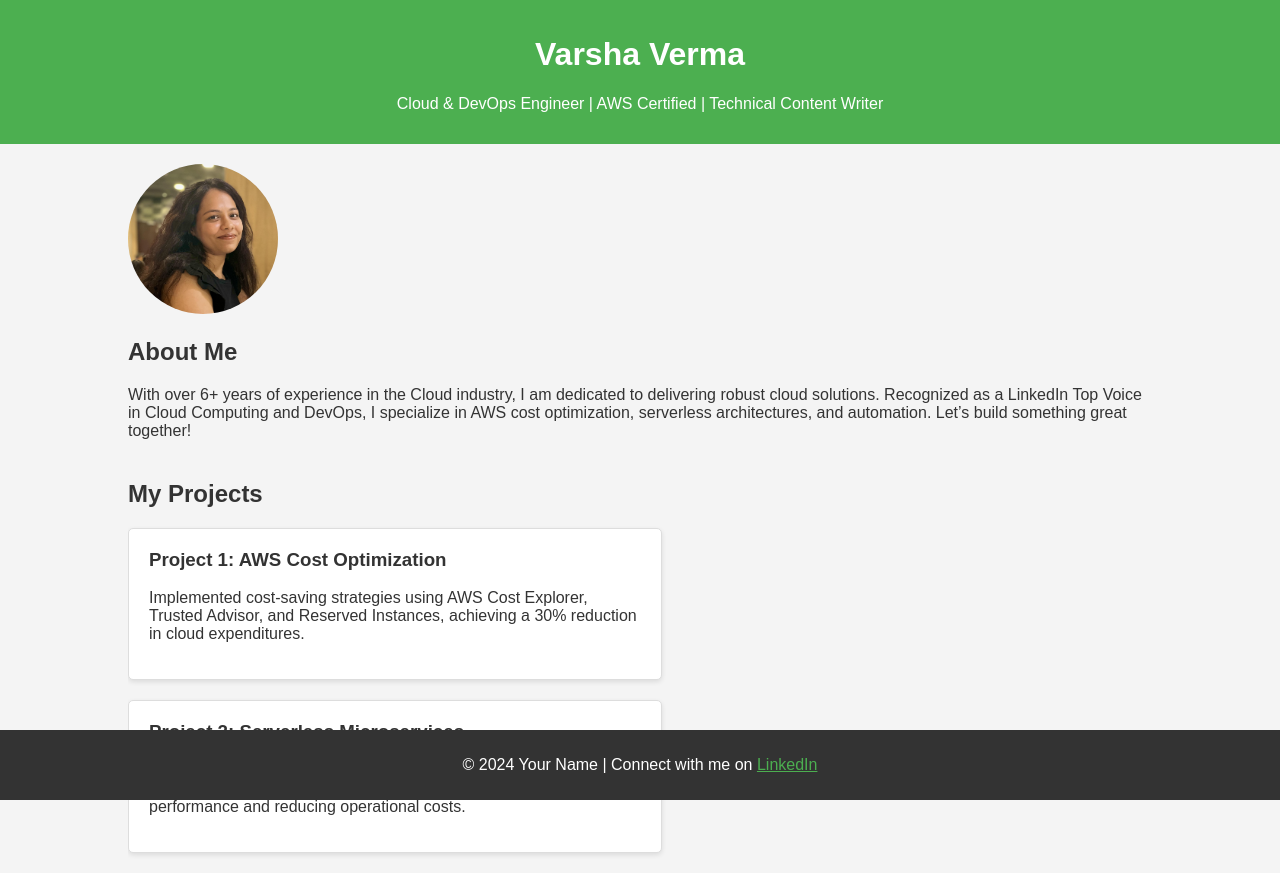
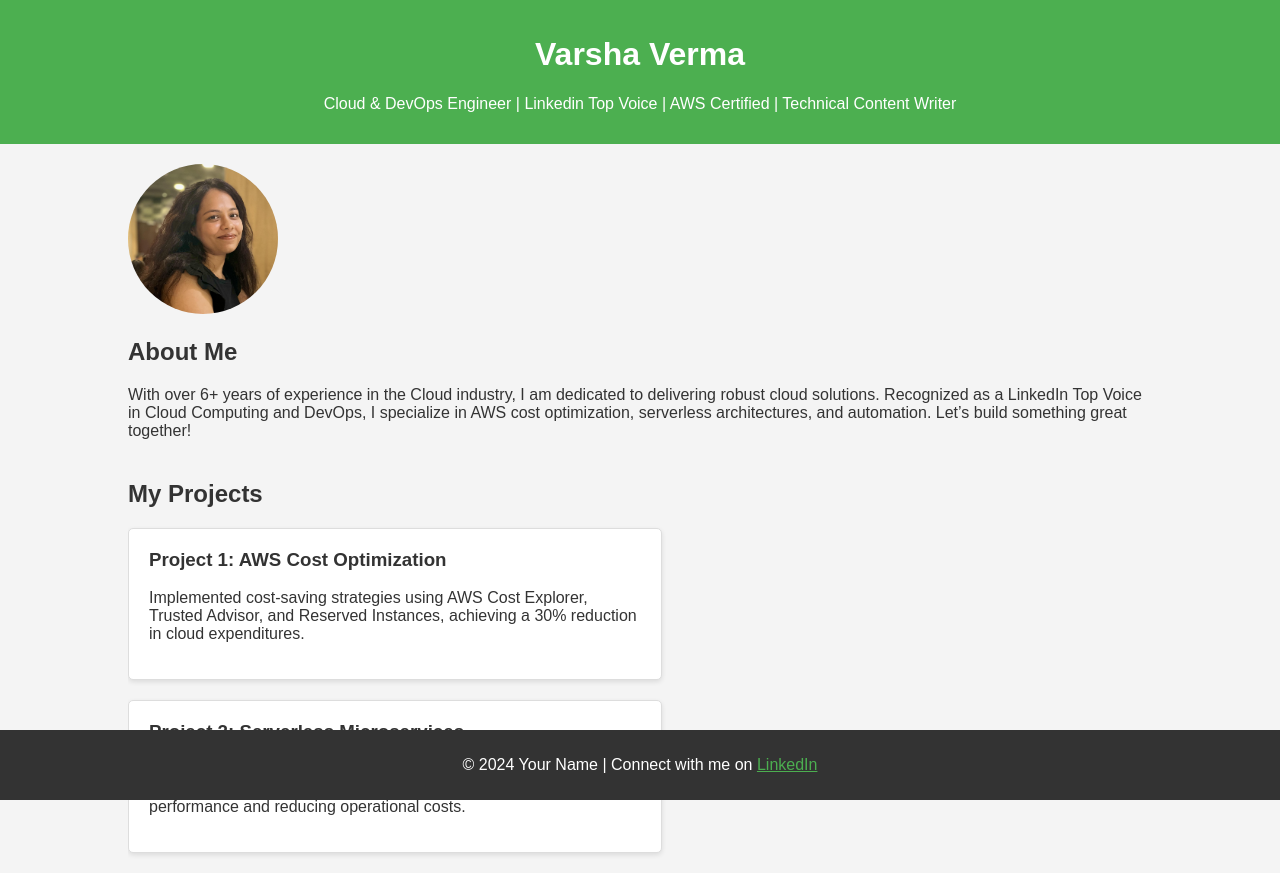
Before and after one commit to Varsha-Verma/Portfolio-website, a plain HTML site: page index.html in a window 1280 px wide. Drawn offline with Linux system fonts and the light colour scheme.

Commit message:
Modified Header

```diff
--- a/index.html
+++ b/index.html
@@ -65,7 +65,7 @@
 <body>
     <header>
         <h1>Varsha Verma</h1>
-        <p>Cloud & DevOps Engineer | AWS Certified | Technical Content Writer</p>
+        <p>Cloud & DevOps Engineer | Linkedin Top Voice | AWS Certified | Technical Content Writer</p>
     </header>
     <div class="container">
         <section class="about">
```
